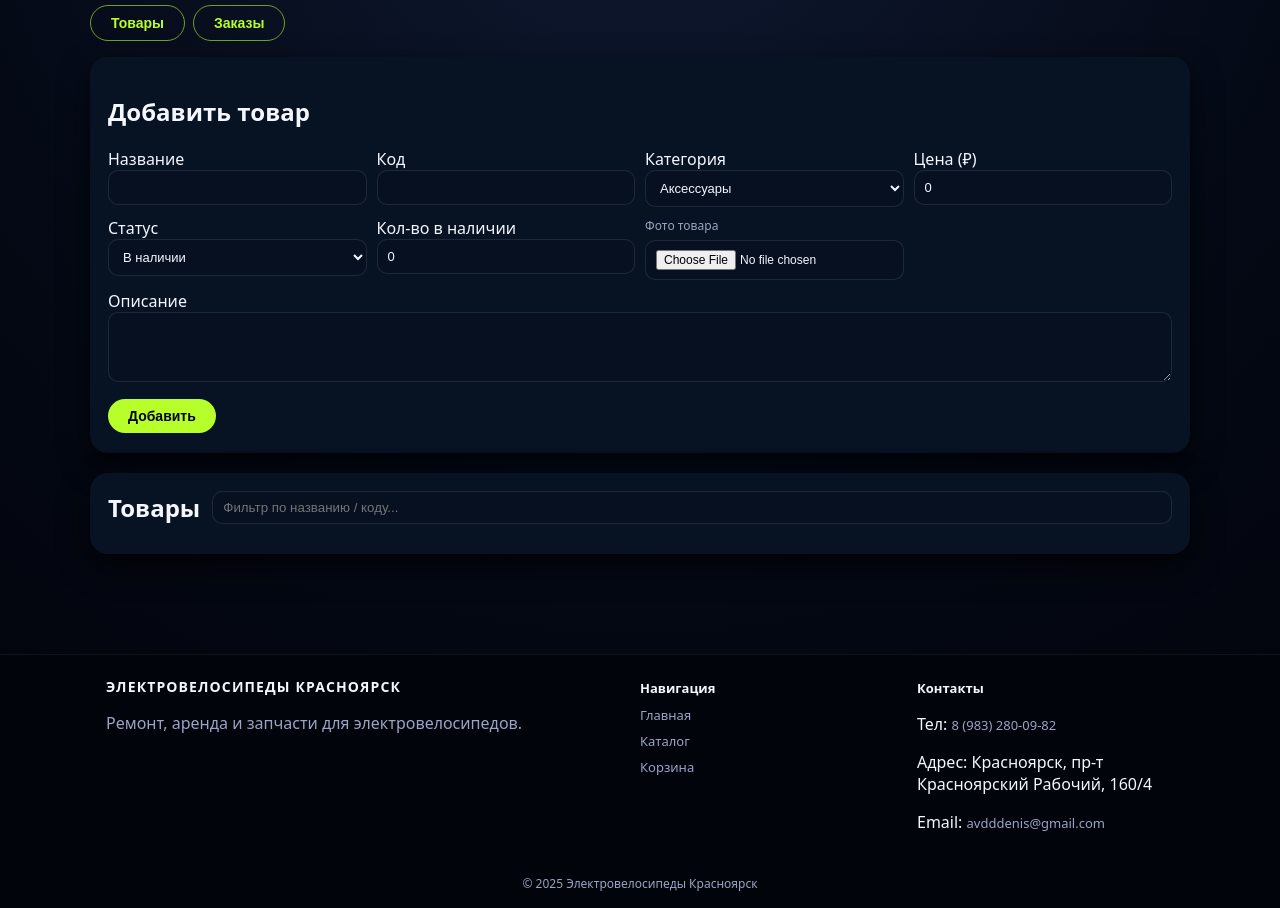
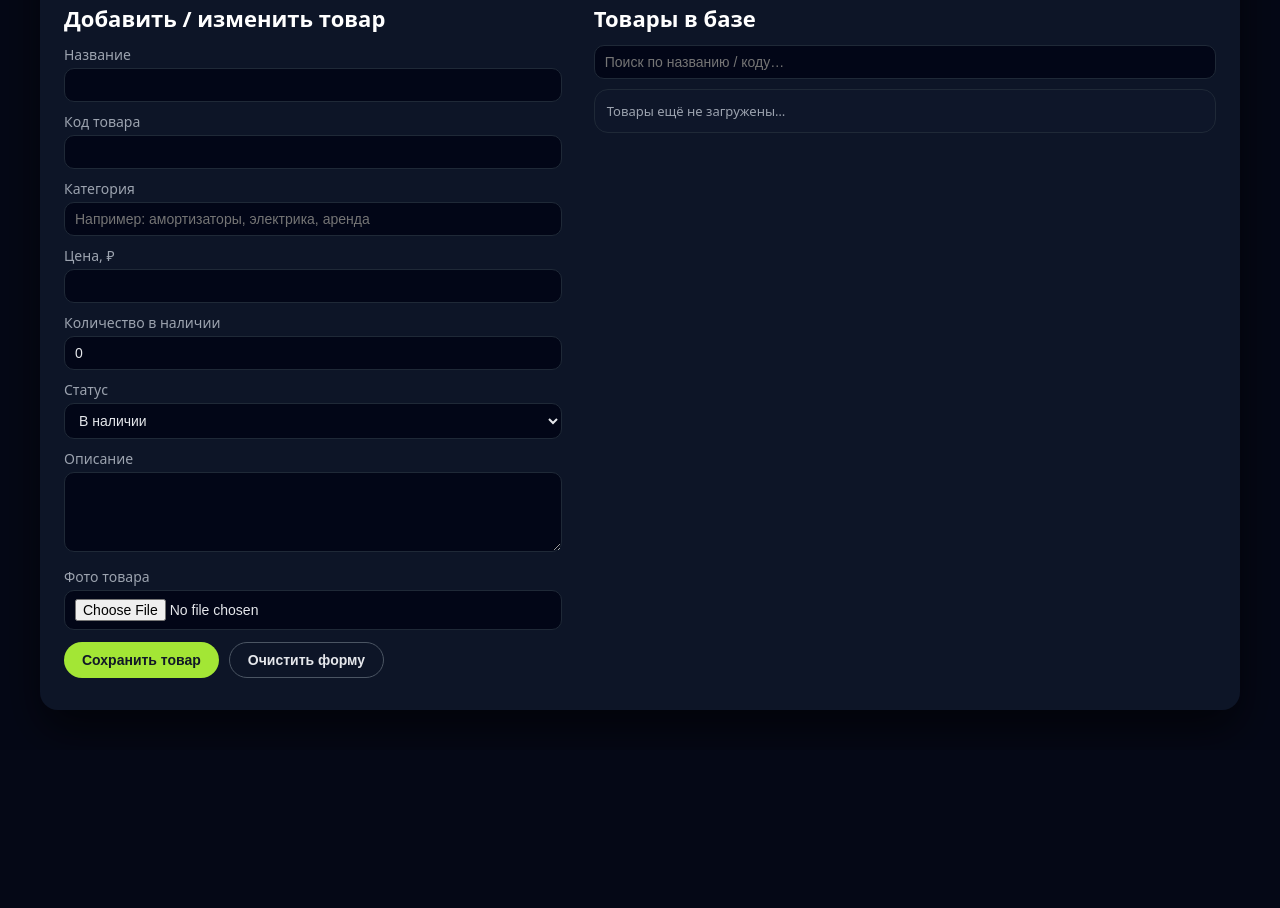
Before and after one commit to glorbosanya/savkasite, a website: page public/admin.html in a window 1280 px wide. Shown: the part 195-1103 px from the top of the page. After the commit the page ends 945 px from the top, so only its background shows below. Drawn offline with Linux system fonts and the light colour scheme.

Commit message:
Update admin.html

```diff
--- a/public/admin.html
+++ b/public/admin.html
@@ -2,188 +2,262 @@
 <html lang="ru">
 <head>
   <meta charset="UTF-8" />
+  <title>Админ-панель</title>
   <meta name="viewport" content="width=device-width, initial-scale=1.0" />
-  <title>Админка — Электровелосипеды Красноярск</title>
   <link rel="stylesheet" href="/css/style.css" />
+  <style>
+    body {
+      background: #050816;
+      color: #fff;
+      font-family: system-ui, -apple-system, BlinkMacSystemFont, "Segoe UI",
+        sans-serif;
+    }
+    .admin-wrapper {
+      max-width: 1200px;
+      margin: 40px auto;
+      padding: 24px;
+      background: rgba(15, 23, 42, 0.9);
+      border-radius: 18px;
+      box-shadow: 0 20px 45px rgba(0, 0, 0, 0.6);
+    }
+    h1 {
+      font-size: 28px;
+      margin-bottom: 12px;
+    }
+    h2 {
+      font-size: 22px;
+      margin: 24px 0 12px;
+    }
+    .grid {
+      display: grid;
+      grid-template-columns: minmax(0, 1.2fr) minmax(0, 1.5fr);
+      gap: 32px;
+    }
+    label {
+      display: block;
+      font-size: 14px;
+      margin-bottom: 4px;
+      color: #9ca3af;
+    }
+    input,
+    select,
+    textarea {
+      width: 100%;
+      padding: 8px 10px;
+      border-radius: 10px;
+      border: 1px solid #1f2937;
+      background: #020617;
+      color: #e5e7eb;
+      font-size: 14px;
+      box-sizing: border-box;
+    }
+    textarea {
+      min-height: 80px;
+      resize: vertical;
+    }
+    .row {
+      margin-bottom: 10px;
+    }
+    .btn {
+      display: inline-flex;
+      align-items: center;
+      justify-content: center;
+      padding: 9px 18px;
+      border-radius: 999px;
+      border: none;
+      cursor: pointer;
+      font-weight: 600;
+      font-size: 14px;
+    }
+    .btn-primary {
+      background: #a3e635;
+      color: #111827;
+    }
+    .btn-outline {
+      background: transparent;
+      color: #e5e7eb;
+      border: 1px solid #4b5563;
+    }
+    .status {
+      margin-top: 8px;
+      font-size: 13px;
+      color: #a5b4fc;
+    }
+    .products-list {
+      margin-top: 8px;
+      border-radius: 14px;
+      background: rgba(15, 23, 42, 0.9);
+      border: 1px solid #1f2937;
+      max-height: 500px;
+      overflow: auto;
+    }
+    .product-item {
+      display: flex;
+      align-items: center;
+      gap: 12px;
+      padding: 10px 12px;
+      border-bottom: 1px solid #111827;
+    }
+    .product-item:last-child {
+      border-bottom: none;
+    }
+    .product-thumb {
+      width: 56px;
+      height: 56px;
+      border-radius: 10px;
+      overflow: hidden;
+      background: #020617;
+      flex-shrink: 0;
+    }
+    .product-thumb img {
+      width: 100%;
+      height: 100%;
+      object-fit: cover;
+    }
+    .product-main {
+      flex: 1;
+    }
+    .product-title {
+      font-size: 14px;
+      font-weight: 600;
+    }
+    .product-meta {
+      font-size: 12px;
+      color: #9ca3af;
+      margin-top: 3px;
+    }
+    .badge {
+      display: inline-block;
+      padding: 2px 8px;
+      border-radius: 999px;
+      font-size: 11px;
+      background: rgba(34, 197, 94, 0.1);
+      color: #bbf7d0;
+      margin-left: 6px;
+    }
+    .badge.out {
+      background: rgba(239, 68, 68, 0.1);
+      color: #fecaca;
+    }
+    .product-actions {
+      display: flex;
+      flex-direction: column;
+      gap: 4px;
+    }
+    .product-actions .btn {
+      padding: 4px 10px;
+      font-size: 11px;
+    }
+
+    @media (max-width: 900px) {
+      .admin-wrapper {
+        margin: 16px;
+        padding: 16px;
+      }
+      .grid {
+        grid-template-columns: 1fr;
+      }
+    }
+  </style>
 </head>
 <body>
+  <div class="admin-wrapper">
+    <h1>Админ-панель</h1>
+    <p style="font-size: 14px; color: #9ca3af; margin-bottom: 20px">
+      Здесь можно добавлять и редактировать товары. После деплоя товары уже не
+      пропадают — всё лежит в базе PostgreSQL.
+    </p>
 
-<header class="eks-header">
-  <div class="eks-container">
-    <div class="eks-logo">ЭЛЕКТРОВЕЛОСИПЕДЫ<br>КРАСНОЯРСК</div>
-    <nav class="eks-nav" id="eks-nav">
-      <a href="/">Главная</a>
-      <a href="/catalog">Каталог</a>
-      <a href="/cart">Корзина</a>
-      <a href="/admin">Админка</a>
-    </nav>
-    <button class="eks-burger" id="eks-burger">
-      <span></span><span></span><span></span>
+    <div class="grid">
+      <!-- ФОРМА ТОВАРА -->
+      <div>
+        <h2>Добавить / изменить товар</h2>
+        <form id="productForm" enctype="multipart/form-data">
+          <input type="hidden" name="id" id="productId" />
+
+          <div class="row">
+            <label for="name">Название</label>
+            <input type="text" id="name" name="name" required />
+          </div>
+
+          <div class="row">
+            <label for="code">Код товара</label>
+            <input type="text" id="code" name="code" />
+          </div>
+
+          <div class="row">
+            <label for="category">Категория</label>
+            <input
+              type="text"
+              id="category"
+              name="category"
+              placeholder="Например: амортизаторы, электрика, аренда"
+            />
+          </div>
+
+          <div class="row">
+            <label for="price">Цена, ₽</label>
+            <input type="number" id="price" name="price" min="0" />
+          </div>
+
+          <div class="row">
+            <label for="quantity">Количество в наличии</label>
+            <input type="number" id="quantity" name="quantity" min="0" value="0" />
+          </div>
+
+          <div class="row">
+            <label for="status">Статус</label>
+            <select id="status" name="status">
+              <option value="in_stock">В наличии</option>
+              <option value="expected">Ожидается</option>
+              <option value="out_of_stock">Нет в наличии</option>
+            </select>
+          </div>
+
+          <div class="row">
+            <label for="description">Описание</label>
+            <textarea id="description" name="description"></textarea>
+          </div>
+
+          <div class="row">
+            <label for="image">Фото товара</label>
+            <input type="file" id="image" name="image" accept="image/*" />
+          </div>
+
+          <input type="hidden" name="currentImage" id="currentImage" />
+
+          <div style="display: flex; gap: 10px; margin-top: 12px">
+            <button type="submit" class="btn btn-primary" id="saveBtn">
+              Сохранить товар
+            </button>
+            <button type="button" class="btn btn-outline" id="resetBtn">
+              Очистить форму
             </button>
           </div>
-</header>
 
-<main class="eks-container admin-container">
-  <h1>Админ-панель</h1>
-
-  <!-- Табы -->
-  <div style="margin-bottom:16px; display:flex; gap:8px; flex-wrap:wrap;">
-    <button id="tab-products" class="btn btn-ghost">Товары</button>
-    <button id="tab-orders" class="btn btn-ghost">Заказы</button>
+          <div id="formStatus" class="status"></div>
+        </form>
       </div>
 
-  <!-- ====== БЛОК ТОВАРОВ ====== -->
-  <section id="admin-products-section">
-    <div class="admin-panel">
-      <h2>Добавить товар</h2>
-      <div class="admin-grid">
+      <!-- СПИСОК ТОВАРОВ -->
       <div>
-          <label>Название</label>
-          <input id="add-name" />
+        <h2>Товары в базе</h2>
+        <div class="row">
+          <input
+            type="text"
+            id="searchInput"
+            placeholder="Поиск по названию / коду…"
+          />
         </div>
-        <div>
-          <label>Код</label>
-          <input id="add-code" />
-        </div>
-        <div>
-          <label>Категория</label>
-          <select id="add-category">
-            <option value="аксессуары">Аксессуары</option>
-            <option value="электрика">Электрика</option>
-            <option value="контроллеры">Контроллеры</option>
-            <option value="свет">Свет</option>
-            <option value="экипировка">Экипировка</option>
-            <option value="аренда">Аренда электровелосипедов</option>
-          </select>
-        </div>
-        <div>
-          <label>Цена (₽)</label>
-          <input type="number" id="add-price" min="0" value="0" />
-        </div>
-        <div>
-          <label>Статус</label>
-          <select id="add-status">
-            <option value="in_stock">В наличии</option>
-            <option value="awaiting">Ожидается</option>
-          </select>
-        </div>
-        <div>
-          <label>Кол-во в наличии</label>
-          <input type="number" id="add-quantity" min="0" value="0" />
-        </div>
-        <div class="file-field">
-          <label>Фото товара</label>
-          <input type="file" id="add-image" accept="image/*" />
-        </div>
-        <div style="grid-column:1/-1;">
-          <label>Описание</label>
-          <textarea id="add-description"></textarea>
+        <div id="productsList" class="products-list">
+          <div style="padding: 12px; font-size: 13px; color: #9ca3af">
+            Товары ещё не загружены…
           </div>
         </div>
-      <button id="add-product-btn" class="btn">Добавить</button>
+      </div>
+    </div>
   </div>
 
-    <div class="admin-panel">
-      <div class="admin-list-head">
-        <h2 style="margin:0;">Товары</h2>
-        <input id="admin-search" placeholder="Фильтр по названию / коду..." />
-      </div>
-      <div id="admin-products-list"></div>
-    </div>
-
-    <!-- Редактирование -->
-    <div class="admin-panel" id="edit-panel" style="display:none;">
-      <h2>Редактирование товара</h2>
-      <input type="hidden" id="edit-id" />
-      <div class="admin-grid">
-        <div>
-          <label>Название</label>
-          <input id="edit-name" />
-        </div>
-        <div>
-          <label>Код</label>
-          <input id="edit-code" />
-        </div>
-        <div>
-          <label>Категория</label>
-          <select id="edit-category">
-            <option value="аксессуары">Аксессуары</option>
-            <option value="электрика">Электрика</option>
-            <option value="контроллеры">Контроллеры</option>
-            <option value="свет">Свет</option>
-            <option value="экипировка">Экипировка</option>
-            <option value="аренда">Аренда электровелосипедов</option>
-          </select>
-        </div>
-        <div>
-          <label>Цена (₽)</label>
-          <input type="number" id="edit-price" min="0" value="0" />
-        </div>
-        <div>
-          <label>Статус</label>
-          <select id="edit-status">
-            <option value="in_stock">В наличии</option>
-            <option value="awaiting">Ожидается</option>
-          </select>
-        </div>
-        <div>
-          <label>Кол-во в наличии</label>
-          <input type="number" id="edit-quantity" min="0" value="0" />
-        </div>
-        <div class="file-field">
-          <label>Новое фото (если нужно заменить)</label>
-          <input type="file" id="edit-image" accept="image/*" />
-          <img id="edit-preview" class="edit-preview" src="" alt="" />
-        </div>
-        <div style="grid-column:1/-1;">
-          <label>Описание</label>
-          <textarea id="edit-description"></textarea>
-        </div>
-      </div>
-      <div class="edit-actions">
-        <button id="save-edit-btn" class="btn">Сохранить изменения</button>
-        <button id="cancel-edit-btn" class="btn-ghost">Отмена</button>
-      </div>
-    </div>
-  </section>
-
-  <!-- ====== БЛОК ЗАКАЗОВ ====== -->
-  <section id="admin-orders-section" style="display:none;">
-    <div class="admin-panel">
-      <h2>Заказы</h2>
-      <div id="orders-list"></div>
-    </div>
-  </section>
-</main>
-
-<footer class="eks-footer">
-  <div class="eks-container eks-footer-grid">
-    <div>
-      <div class="eks-logo footer">Электровелосипеды Красноярск</div>
-      <p class="eks-muted">Ремонт, аренда и запчасти для электровелосипедов.</p>
-    </div>
-    <div>
-      <h4>Навигация</h4>
-      <ul>
-        <li><a href="/">Главная</a></li>
-        <li><a href="/catalog">Каталог</a></li>
-        <li><a href="/cart">Корзина</a></li>
-      </ul>
-    </div>
-    <div>
-      <h4>Контакты</h4>
-      <p>Тел: <a href="tel:+79832800982">8 (983) 280-09-82</a></p>
-      <p>Адрес: Красноярск, пр-т Красноярский Рабочий, 160/4</p>
-      <p>Email: <a href="mailto:avdddenis@gmail.com">avdddenis@gmail.com</a></p>
-    </div>
-  </div>
-  <div class="eks-footer-bottom">© 2025 Электровелосипеды Красноярск</div>
-</footer>
-
-<!-- JS админки — тот же, что я уже тебе давал, остаётся без изменений -->
-<script>
-/* здесь остаётся тот же большой JS-блок, который сейчас в admin.html
-   — его можешь не трогать, просто оставь как есть */
-</script>
+  <script src="/js/admin.js" defer></script>
 </body>
 </html>
```
Lines whose indentation alone changed are shown as unchanged.
